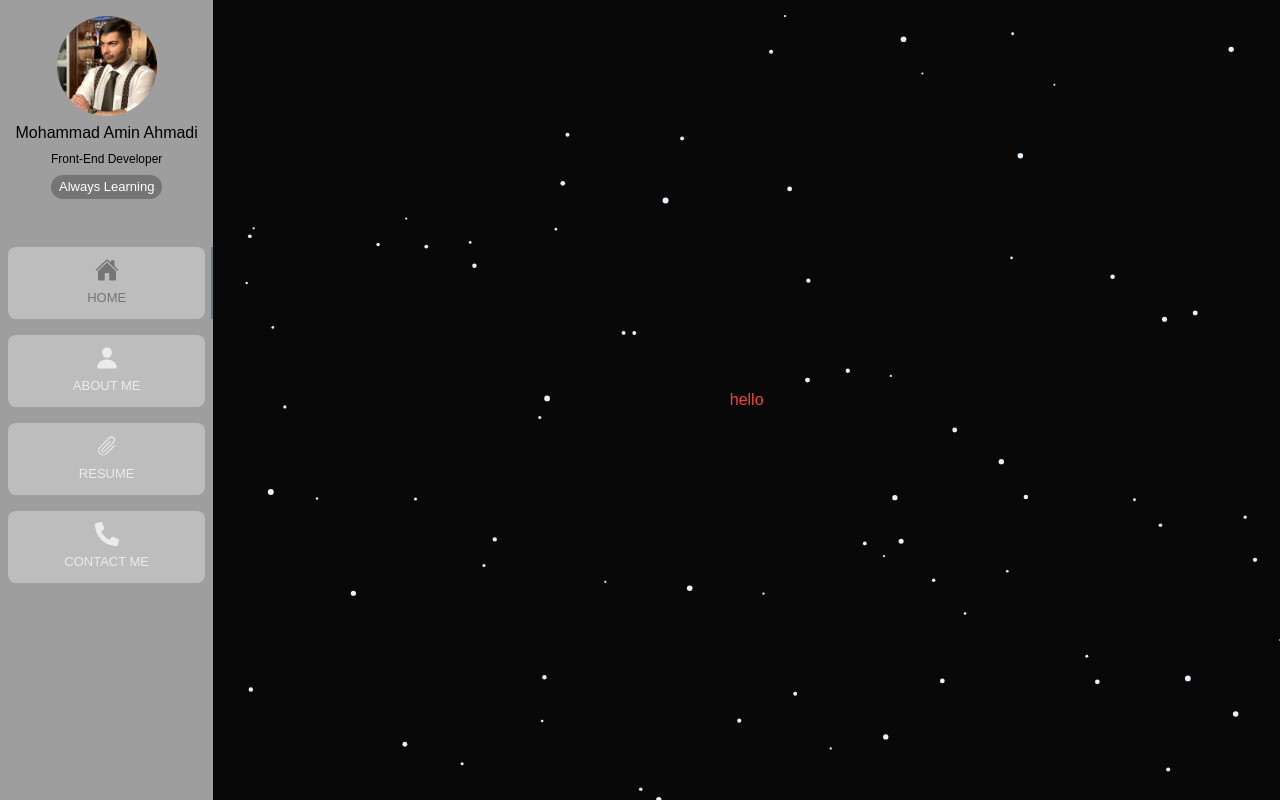
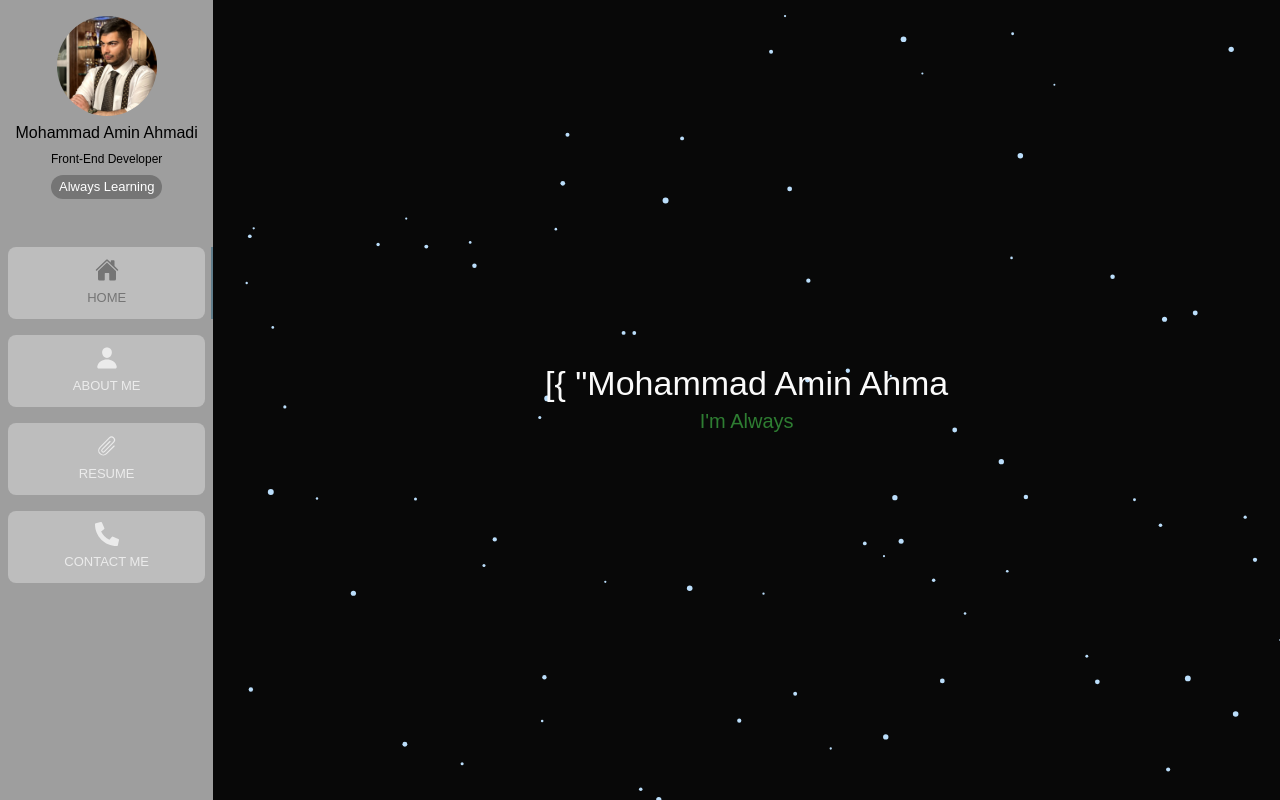
Before and after one commit to rex-vero/personal-app, a React (Create React App) app: page / in a window 1280 px wide. Built offline with nearby package versions, Linux system fonts and the light colour scheme; a web font is replaced by a local one.

Commit message:
UI updated

```diff
--- a/src/helpers/ParticlesContainer.js
+++ b/src/helpers/ParticlesContainer.js
@@ -102,8 +102,8 @@ const ParticlesContainer = ({ numParticles = 100, particleColor, background = '#
             gsap.ticker.remove(update);
             window.removeEventListener('resize', resizeCanvas);
         };
-    });
-    return <canvas ref={canvasRef} style={{ position: 'fixed', top: 0, left: 0, zIndex: -1, width: '100%', height: '100%', display: 'block', background }} />
+    }, []);
+    return <canvas ref={canvasRef} style={{ position: 'fixed', top: 0, left: 0, zIndex: -10, width: '100%', height: '100%', display: 'block', background }} />
 };
 
 export default ParticlesContainer;
--- a/src/pages/Home.js
+++ b/src/pages/Home.js
@@ -1,14 +1,17 @@
 import { Box, Typography } from "@mui/material";
 import Typing from "../helpers/Typing";
 import ParticlesContainer from "../helpers/ParticlesContainer";
-import { blue } from "@mui/material/colors";
+import { blue, green, grey } from "@mui/material/colors";
 
 const Home = () => {
     return (
-        <Box>
-            <ParticlesContainer particleColor={blue[50]} animationType={'snow'} />
-            <Typography color="error">
-                <Typing loop strings={['hello', 'how are you?']} typeSpeed={50} backDelay={20} backSpeed={25} />
+        <Box textAlign={'center'}>
+            <ParticlesContainer particleColor={blue[100]} animationType={'snow'} />
+            <Typography color={grey[50]} variant="h4">
+                <Typing strings={['[{ "Mohammad Amin Ahmadi" }]']} typeSpeed={200} />
+            </Typography>
+            <Typography variant="h6" color={green[800]}>
+                <Typing loop strings={["I'm Front-End Developer", "I'm Programer", "I'm Always Excited To Bring Life With Code"]} typeSpeed={90} backSpeed={25} />
             </Typography>
         </Box>
     );
```
